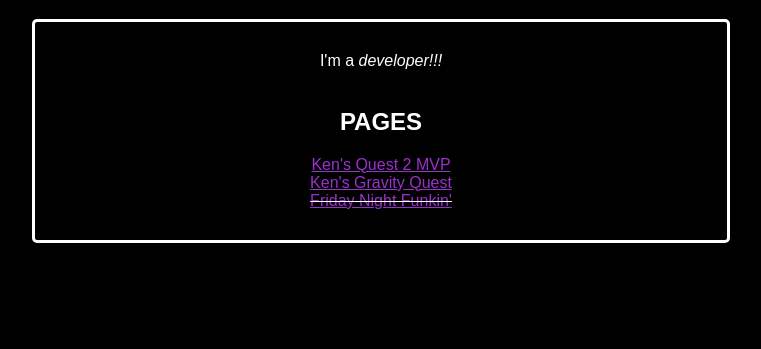
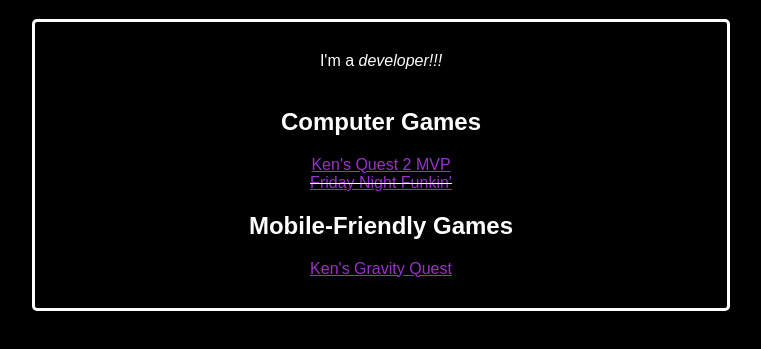
Before and after one commit to sebelDev/sebelpage, a plain HTML site: page index.html in a window 1280 px wide. Shown: the part 187-536 px from the top of the page, without its empty margins (259-1020 px from the left). Drawn offline with Linux system fonts and the light colour scheme.

Commit message:
Update index.html

```diff
--- a/index.html
+++ b/index.html
@@ -24,17 +24,17 @@
 
             I'm a <i>developer!!!</i><br><br>
 
-            <h2><b>PAGES</b></h2>
+            <h2><b>Computer Games</b></h2>
 
             <!-- Ken's Quest 2 MVP -->
             <a href="https://sebeldev.github.io/Ken2MVPEmbed">Ken's Quest 2 MVP</a><br>
 
-            <!-- Ken's Gravity Quest -->
-            <a href="https://sebeldev.github.io/KenGravityEmbed/">Ken's Gravity Quest</a><br>
-
             <!-- Friday Night Funkin'-->
             <s><a href="https://sebeldev.github.io/FunkinEmbed">Friday Night Funkin'</a></s><br>
 
+            <h2><b>Mobile-Friendly Games</b></h2>
+            <!-- Ken's Gravity Quest -->
+            <a href="https://sebeldev.github.io/KenGravityEmbed/">Ken's Gravity Quest</a><br>
 
         </div>
 
```
